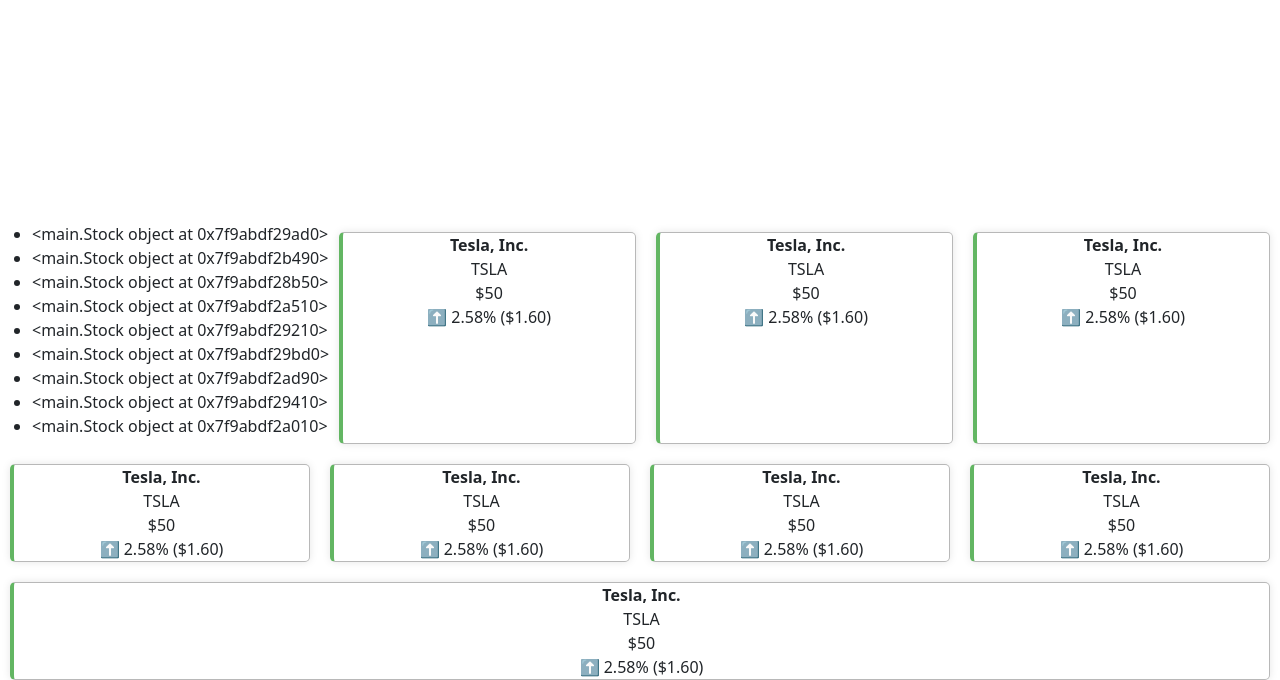
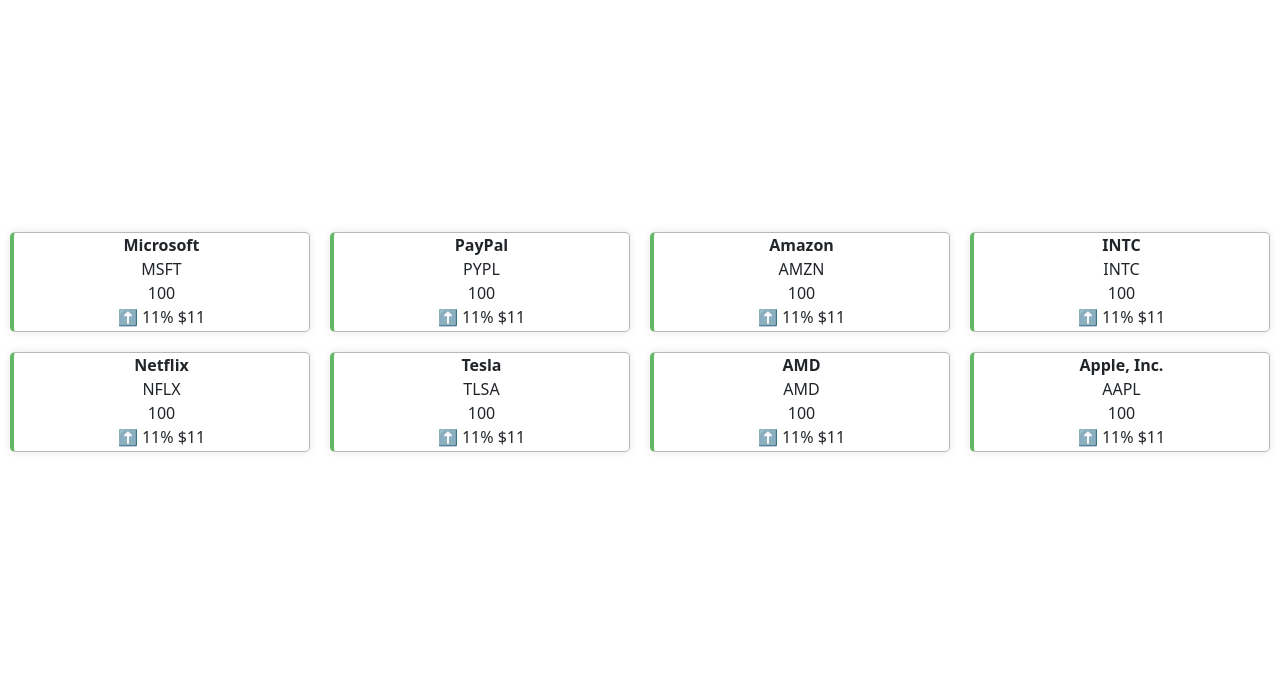
Before and after one commit to cjnuss/effective-stock-finder, a Flask app: page / in a window 1280 px wide. Shown: the part 378-1058 px from the top of the page. After the commit the page ends 830 px from the top, so only its background shows below. Run offline with Flask 3, Linux system fonts and the light colour scheme.

Commit message:
passing random Stock objects from python to html and displaying properly on the UI

```diff
--- a/main-project/src/main.py
+++ b/main-project/src/main.py
@@ -32,10 +32,10 @@ def GetDataFromGPT():
     random.shuffle(stock_names)
 
     # Select a random number of elements from 1 to 10
-    num_elements = random.randint(1, min(len(stock_names), 10))
+    # num_elements = random.randint(1, min(len(stock_names), 10))
 
     # Take the first num_elements from the scrambled array
-    selected_stock_names = stock_names[:num_elements]
+    selected_stock_names = stock_names[0:8]
     return selected_stock_names
 
 app = Flask(__name__)
--- a/main-project/src/static/script.js
+++ b/main-project/src/static/script.js
@@ -1,8 +1,8 @@
 function replaceButtonWithText() {
     var contentContainer = document.querySelector('.content');
     var newTextElement = document.createElement('p');
-    newTextElement.textContent = flaskText2; // passed from HTML
+    /* newTextElement.textContent = flaskText2; // passed from HTML
     var buttonElement = document.querySelector('button');
     buttonElement.remove();
-    contentContainer.appendChild(newTextElement);
+    contentContainer.appendChild(newTextElement); */
 }
--- a/main-project/src/templates/index.html
+++ b/main-project/src/templates/index.html
@@ -25,60 +25,14 @@
     </div>
 
     <div class="stocks">
-
-        <ul>
-            {% for variable in variables %}
-                <li>{{ variable }}</li>
-            {% endfor %}
-        </ul>
-        <div class="stock">
-            <div><b>Tesla, Inc.</b></div>
-            <div>TSLA</div>
-            <div>$50</div>
-            <div>⬆️ 2.58% ($1.60)</div>
-        </div>
-        <div class="stock">
-            <div><b>Tesla, Inc.</b></div>
-            <div>TSLA</div>
-            <div>$50</div>
-            <div>⬆️ 2.58% ($1.60)</div>
-        </div>
-        <div class="stock">
-            <div><b>Tesla, Inc.</b></div>
-            <div>TSLA</div>
-            <div>$50</div>
-            <div>⬆️ 2.58% ($1.60)</div>
-        </div>
-        <div class="stock">
-            <div><b>Tesla, Inc.</b></div>
-            <div>TSLA</div>
-            <div>$50</div>
-            <div>⬆️ 2.58% ($1.60)</div>
-        </div>
-        <div class="stock">
-            <div><b>Tesla, Inc.</b></div>
-            <div>TSLA</div>
-            <div>$50</div>
-            <div>⬆️ 2.58% ($1.60)</div>
-        </div>
-        <div class="stock">
-            <div><b>Tesla, Inc.</b></div>
-            <div>TSLA</div>
-            <div>$50</div>
-            <div>⬆️ 2.58% ($1.60)</div>
-        </div>
-        <div class="stock">
-            <div><b>Tesla, Inc.</b></div>
-            <div>TSLA</div>
-            <div>$50</div>
-            <div>⬆️ 2.58% ($1.60)</div>
-        </div>
-        <div class="stock">
-            <div><b>Tesla, Inc.</b></div>
-            <div>TSLA</div>
-            <div>$50</div>
-            <div>⬆️ 2.58% ($1.60)</div>
-        </div>
+        {% for variable in variables %}
+            <div class="stock">
+                <div><b>{{ variable.name }}</b></div>
+                <div>{{ variable.short_name }}</div>
+                <div>{{ variable.price }}</div>
+                <div>⬆️ {{ variable.percentage_change }}% ${{ variable.price_change }}</div>
+            </div>
+        {% endfor %}
     </div>
 </body>
 </html>
```
